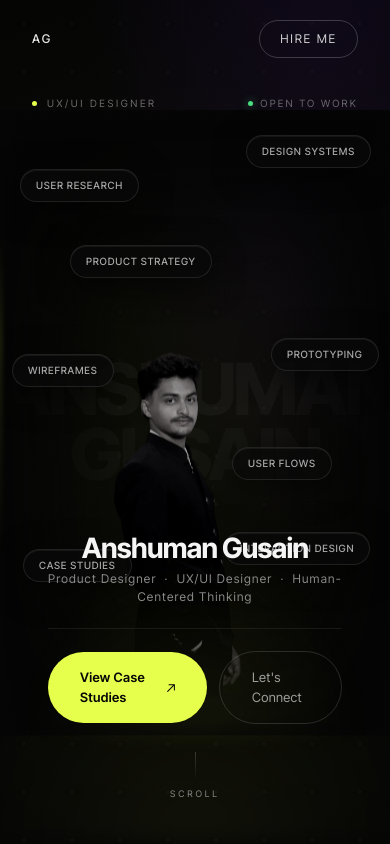
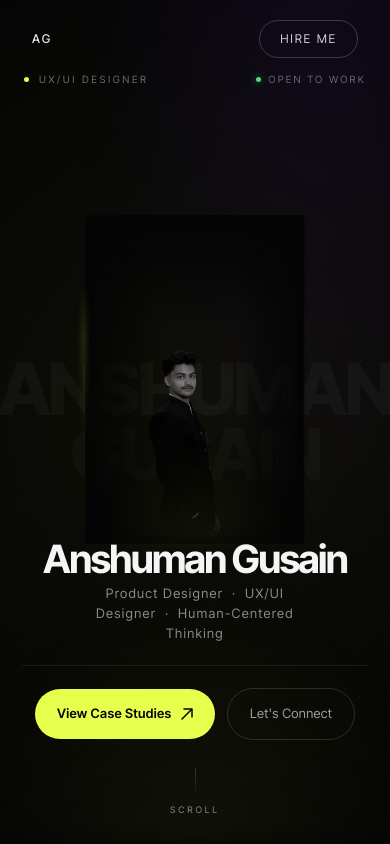
Before and after one commit to anshugusain482-droid/anshuman-portfolio, a React (Vite) app: page / in a window 390 px wide. Built offline with nearby package versions, Linux system fonts and the light colour scheme.

Commit message:
Load global mobile responsive styles

```diff
--- a/src/styles/index.css
+++ b/src/styles/index.css
@@ -1,3 +1,4 @@
 @import './fonts.css';
 @import './tailwind.css';
 @import './theme.css';
+@import './globals.css';
```
